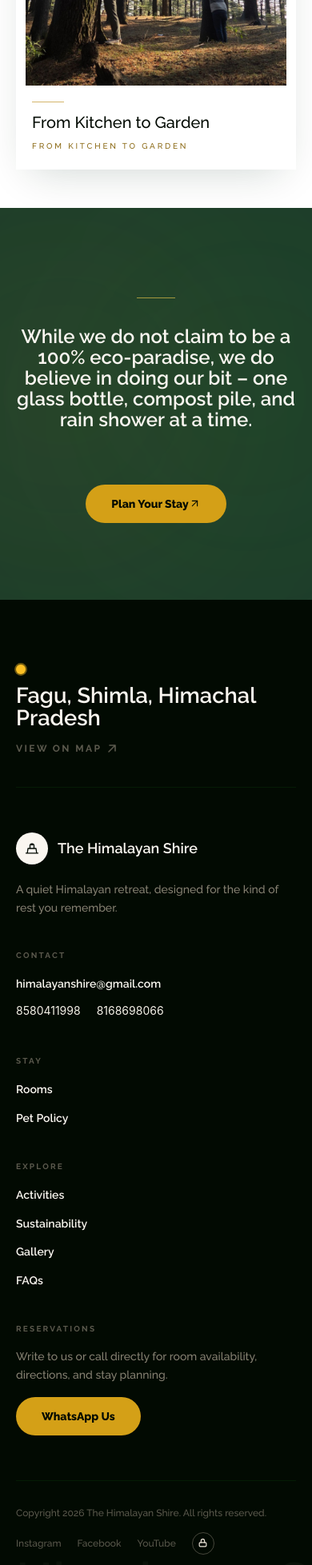
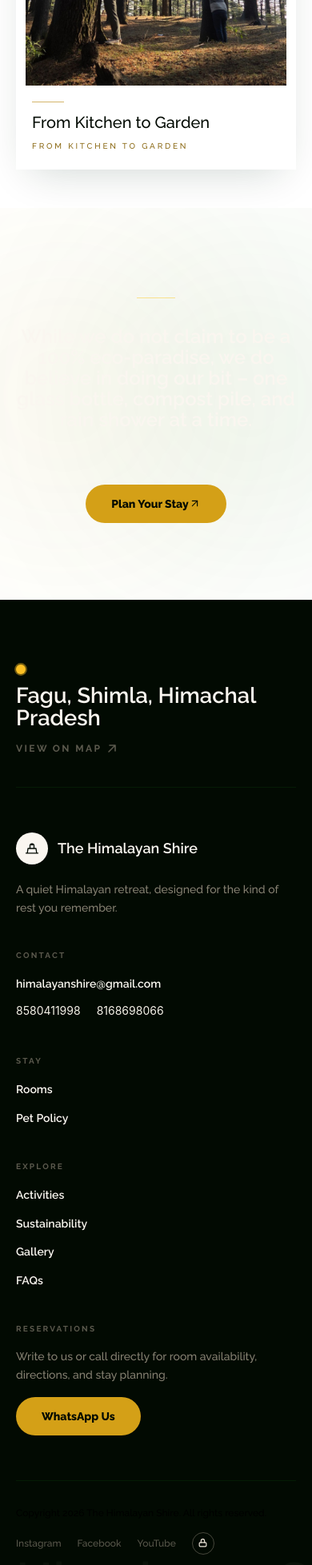
Before and after one commit to theone14122000/shire, a Next.js app: page /sustainability in a window 390 px wide. Shown: the part 2495-4452 px from the top of the page at 80% size. Built offline with nearby package versions, Linux system fonts and the light colour scheme; no server answers; the database is empty.

Commit message:
Rooms: desktop-only gallery hover-scale; Sustainability: paragraph text black; CSS updates

```diff
--- a/app/components/rooms/RoomPageContent.tsx
+++ b/app/components/rooms/RoomPageContent.tsx
@@ -223,7 +223,7 @@ export function RoomPageContent({
                     alt={`${room.name} - ${image.caption ?? GALLERY_LABELS[index] ?? "Detail"}`}
                     fill
                     sizes="(max-width: 1024px) 100vw, 55vw"
-                    className="object-cover transition-transform duration-[1.1s] group-hover:scale-105"
+                    className="object-cover transition-transform duration-[1.1s] lg:group-hover:scale-105"
                   />
                   <div className="absolute inset-0 bg-gradient-to-t from-emerald-950/72 via-transparent to-transparent opacity-0 transition-opacity duration-500 group-hover:opacity-100" />
                   {image.caption ? (
--- a/app/components/sustainability/SustainabilityContent.tsx
+++ b/app/components/sustainability/SustainabilityContent.tsx
@@ -221,7 +221,7 @@ function ClosingSection({ closing }: { closing: SustainabilityClosing }) {
   return (
     <section
       ref={ref}
-      className="relative overflow-hidden bg-[#1E3E2B] px-5 py-24 text-center text-cream-50 sm:px-8 sm:py-32 lg:px-14"
+      className="relative overflow-hidden bg-white px-5 py-24 text-center text-black sm:px-8 sm:py-32 lg:px-14"
     >
       <motion.div
         aria-hidden
--- a/app/globals.css
+++ b/app/globals.css
@@ -169,6 +169,10 @@
     letter-spacing: var(--tracking-display);
     color: var(--color-pine-50);
   }
+
+  p {
+    color: black;
+  }
 }
 
 @layer components {
```
